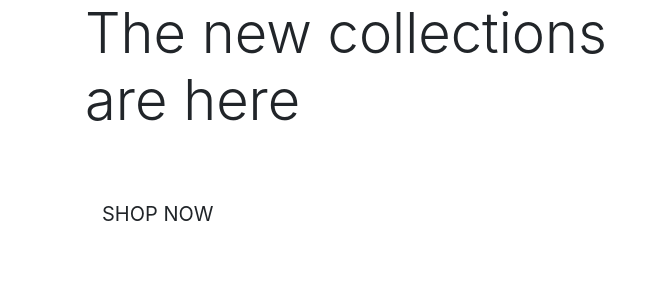
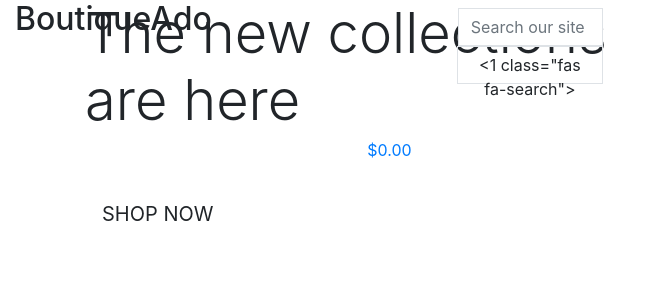
Before and after one commit to louisae452/boutique_ad-_v1, a Django app: page / in a window 1280 px wide. Shown: the top 300 px of the page, without its empty margins (0-650 px from the left). Run offline with Django 3.2, Linux system fonts and the light colour scheme; some libraries are stand-ins or nearby versions.

Commit message:
Add main page header

```diff
--- a/templates/base.html
+++ b/templates/base.html
@@ -31,7 +31,67 @@
         <title>Boutique Ado {% block extra_title %} {% endblock %}</title>
   </head>
   <body>
-    <header class="container-fluid fixed-top"></header>
+    <header class="container-fluid fixed-top">
+        <div class="row">
+            <div class="col-12 col-lg-4 py-1 py-lg-0 text-center text-lg-left">
+                <h2 class="fogo-font text-black my-0"><stron>Boutique</strong>Ado</h2>
+            </a>
+                <a htef="{% url 'home' %}" class="nav-link ma;in -logo-link">
+            </div>
+            <div class="col-12 col-lg-4 py-1 py-lg-0">
+                <form method="GET" action="">
+                    <div class="input-group w-100">
+                        <input class="form-control border border-black rounded-0" type="text" name="q" placeholder="Search our site">
+                        <div class="input-group-append">
+                            <button class="form-control btn btn-black border border-black rounded-0" type="submit">
+                                <span class="icon"><1 class="fas fa-search"></i></span>
+                            </button>
+                        </div>
+                    </div>
+                </form>
+            </div>
+            <div class="col-12 col-lg-4 py-1 py-lg-0">
+                <ul class="list-inline list-unstyled text-center text-lg-right my-0">
+                    <li class="list-inline-item dropdown">
+                        <a class="text-black nav-link" href="#" id="user-options" data-toggle="dropdown" aria-haspopup="true" aria-expanded="false">
+                            <div class="text-center">
+                                <div><i class="fas fa-user fa-lg"></i></div>
+                            </div>
+                        </a>
+                        <div class="dropdown-menu border-0" aria-labelledby="user-options">
+                            {% if request.user.is_authenticated %}
+                            {% if request.user.is_superuser %}
+                                <a href="" class="dropdown-item">Product Management</a>
+                            {% endif %}
+                                <a href="" class="drop-down-item">My profile</a>
+                                <a href="{% url 'account_logout' %}" class="dropdown-item">Logout</a>
+                            '{% else %}
+                                <a href="{% url 'account_signup' %}" class="dropdown-item">Register</a>
+                                <a href="{% url 'account_login' %}" class="dropdown-item">Login</a>
+                            {% endif %}'
+                        </div>
+                    </li>
+                    <li class="list-inline-item">
+                        <a class="{% if grand_totatl %} text-info font-weight-bold{% else %}text-black{% endif %}nav-link" href="">
+                            <div class="text-center">
+                                <div><i class="fas fa-shopping-bag fa-lg"></i></div>
+                                <p class="my-0">
+                                    {% if grand_total %}
+                                        ${{ grand_total|floatformat:2 }}
+                                    {% else %}
+                                        $0.00
+                                    {% endif %}
+                                </p>
+                            </div>
+                        </a>
+                    </li>
+                </ul>
+            </div>
+        </div>
+
+
+
+    </header>
     {% if messages %}
         <div class="message-container"></div>
     {% endif %}
```
